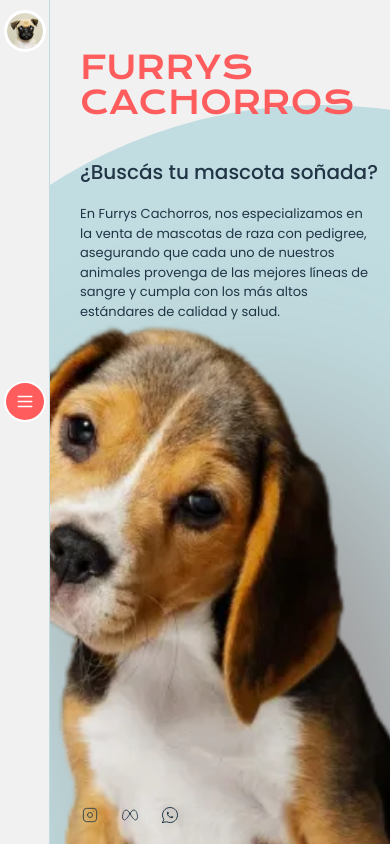
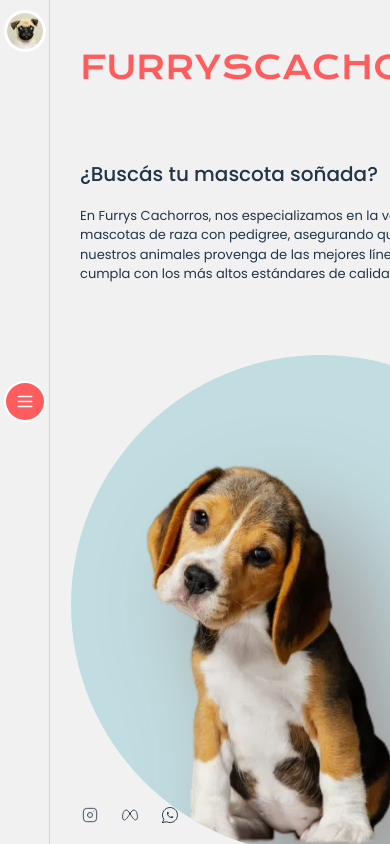
Before and after one commit to JONAAVILA/pets-in-react, a React (Vite) app: page / in a window 390 px wide. Shown: the top 844 px of the page. Built offline with nearby package versions, Linux system fonts and the light colour scheme; no server answers.

Commit message:
media query fixed

```diff
--- a/src/views/home/Home.css
+++ b/src/views/home/Home.css
@@ -167,7 +167,7 @@
     }
 }
 
-@media screen and (max-width:1950px){
+@media screen and (max-width:1950px) and (max-heigth:1080px){
     .container_info{
         height: 120vh;
     }
--- a/src/views/home/Home.jsx
+++ b/src/views/home/Home.jsx
@@ -19,7 +19,7 @@
             <div className="box_left" >
                 <h1>¿PORQUÉ ELEGIRNOS?</h1>
                 <h2>Asesoramiento Profesional</h2>
-                <p>Trabajamos exclusivamente con criadores certificados y reconocidos a nivel nacional e internacional. Cada una de nuestras mascotas cuenta con un pedigree oficial que respalda su pureza y linaje.</p>
+                <p>Somos criadores reconocidos tanto a nivel nacional como internacional. Cada una de nuestras mascotas proviene de razas puras que garantizan su salud y bienestar, asegurando un origen confiable y de alta calidad.</p>
                 <div className='box_contador' >
                     <Counter targer='20' />
                     <p>Años dando felicidad</p>
--- a/src/views/landing/Landing.css
+++ b/src/views/landing/Landing.css
@@ -118,7 +118,7 @@
     }
 }
 
-@media screen and (max-width:1950px){
+@media screen and (max-width:1950px) and (max-heigth:1080px){
     .box_heading{
         font-size: 1.5rem;
     }
--- a/src/views/landing/Landing.jsx
+++ b/src/views/landing/Landing.jsx
@@ -28,7 +28,7 @@
                 <div className="container_landing" >
                     <div className="box_landing" >
                         <div className="box_heading" >
-                            <h1>FURRYS CACHORROS</h1>
+                            <h1>FURRYSCACHORROS</h1>
                         </div>
                         <div className='sub_heading' >
                             <div>
```
